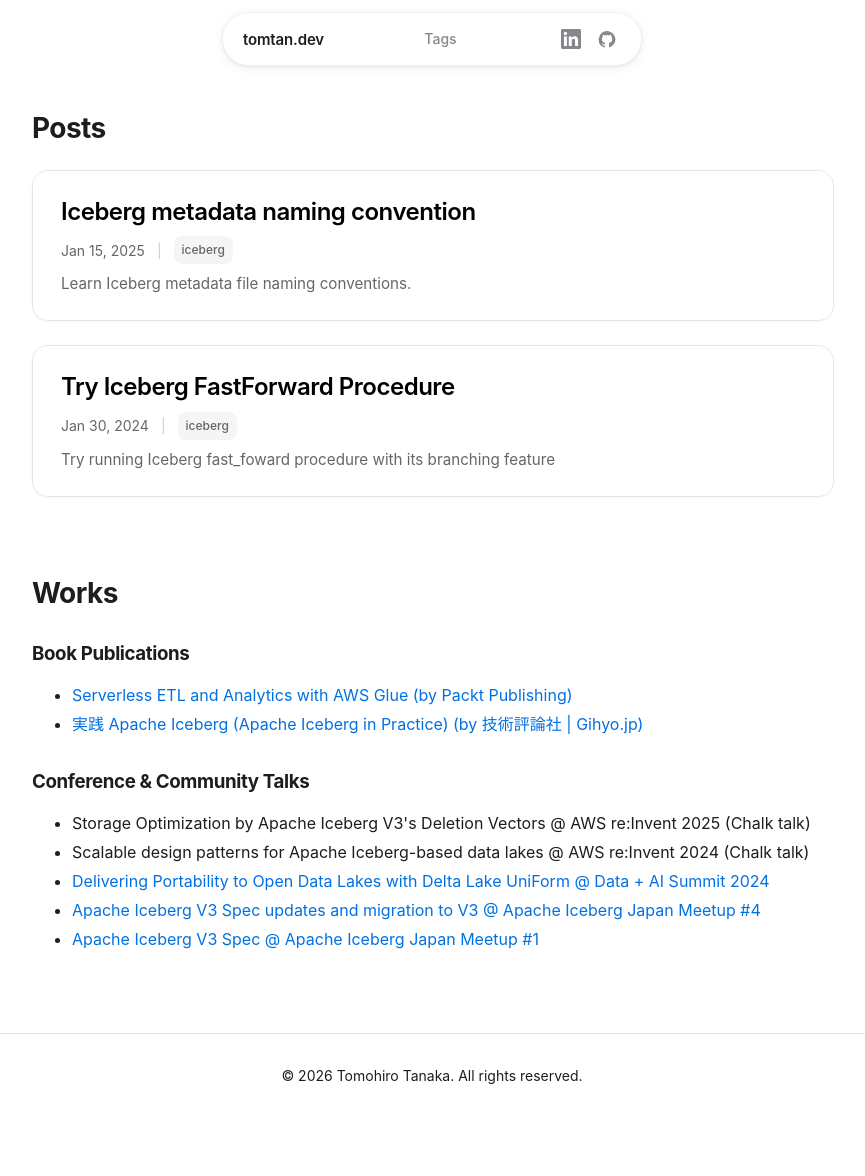
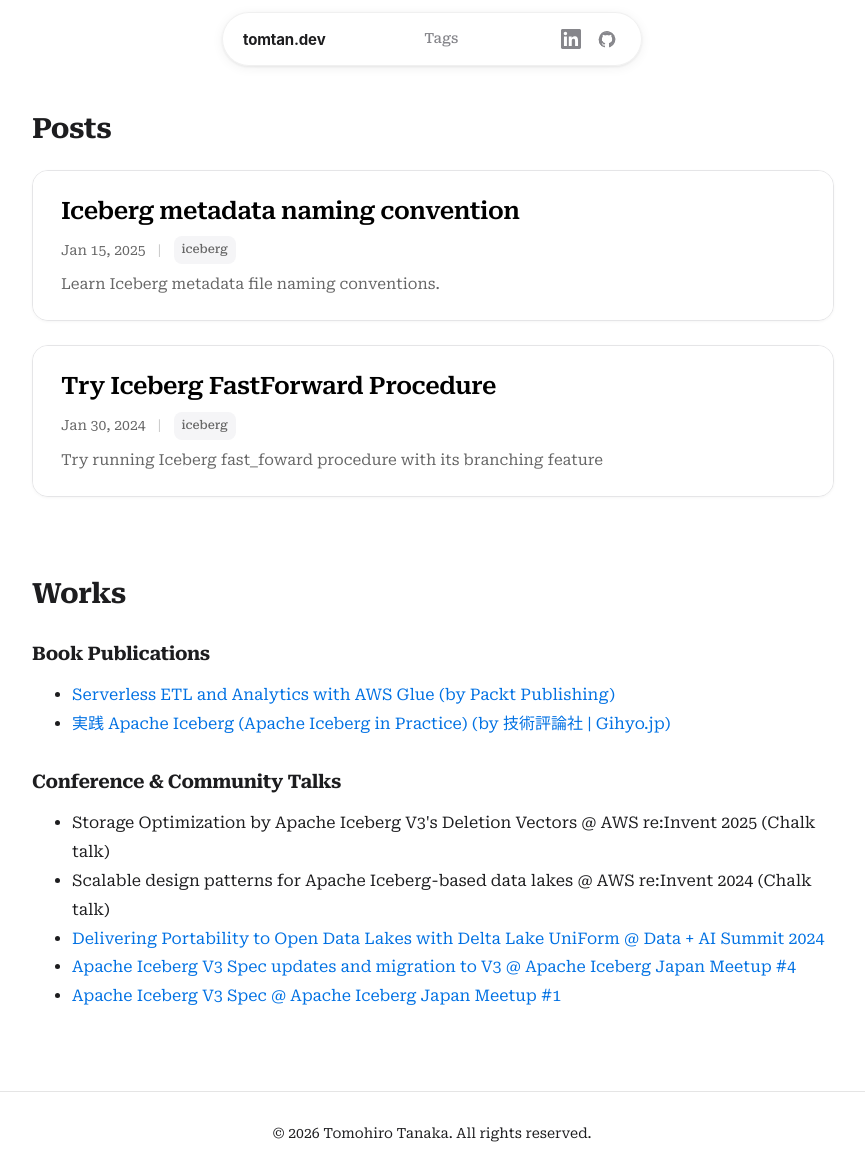
Before and after one commit to tomtongue/tomtan-dev, an Astro site: page / in a window 1280 px wide. Shown: the whole page, without its empty margins (208-1073 px from the left). Before the commit the page ends 1118 px from the top, so only its background shows below. Built offline with nearby package versions, Linux system fonts and the light colour scheme; Astro itself is replaced by a stand-in of ours.

Commit message:
Update site typography

```diff
--- a/src/components/Footer.astro
+++ b/src/components/Footer.astro
@@ -37,7 +37,7 @@ const today = new Date();
 }
 
 .footer-copyright {
-    font-family: -apple-system, BlinkMacSystemFont, "SF Pro Text", "Helvetica Neue", sans-serif;
+    font-family: var(--font-primary);
     font-size: 0.875rem;
     color: var(--footer-text);
     text-align: center;
--- a/src/components/Nav.astro
+++ b/src/components/Nav.astro
@@ -174,7 +174,9 @@ document.addEventListener('astro:page-load', setupMenu);
 }
 
 .nav-title {
+    font-family: -apple-system, BlinkMacSystemFont, "SF Pro Text", "Google Sans", "Helvetica Neue", sans-serif;
     font-size: 0.9375rem;
+    font-weight: 700;
     letter-spacing: -0.01em;
 }
 
--- a/src/layouts/ArticleView.astro
+++ b/src/layouts/ArticleView.astro
@@ -61,7 +61,7 @@ const { title, description, tags, pubDate, updatedDate, heroImage } = Astro.prop
     max-width: var(--content-width);
     margin: 0 auto;
     padding: var(--safe-padding-top) var(--content-padding) 0;
-    font-family: -apple-system, BlinkMacSystemFont, "SF Pro Text", "Helvetica Neue", sans-serif;
+    font-family: var(--font-primary);
     font-size: 1.125rem;
     line-height: 1.8;
     color: var(--text-color);
--- a/src/layouts/BaseView.astro
+++ b/src/layouts/BaseView.astro
@@ -16,6 +16,10 @@ const { title, description } = Astro.props;
 <html lang="en">
     <head>
         <link rel="sitemap" href="/sitemap-index.xml" />
+        <!-- Google Fonts: Roboto Serif (fallback for non-Apple devices) -->
+        <link rel="preconnect" href="https://fonts.googleapis.com">
+        <link rel="preconnect" href="https://fonts.gstatic.com" crossorigin>
+        <link href="https://fonts.googleapis.com/css2?family=Roboto+Serif:ital,opsz,wght@0,8..144,100..900;1,8..144,100..900&display=swap" rel="stylesheet">
         <BaseHead title={title} description={description} />
         <ClientRouter />
     </head>
--- a/src/styles/custom.css
+++ b/src/styles/custom.css
@@ -11,7 +11,7 @@
     --border-color: #e5e5e5;
     --code-background: #f6f8fa;
 
-    --font-primary: -apple-system, BlinkMacSystemFont, "SF Pro Text", "Helvetica Neue", sans-serif;
+    --font-primary: "New York", "Roboto Serif", Georgia, "Times New Roman", serif;
     --font-code: "SF Mono", SFMono-Regular, Consolas, "Liberation Mono", Menlo, monospace;
     --line-height-body: 1.8;
     --line-height-heading: 1.2;
```
